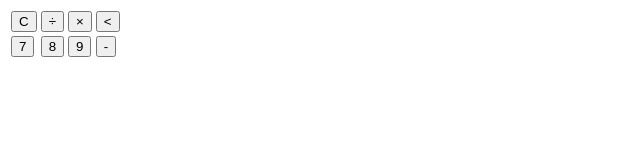
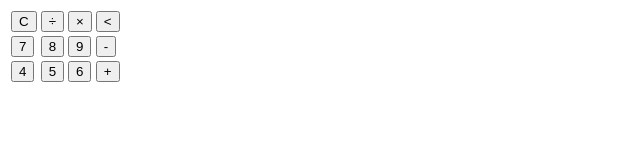
Before and after one commit to Wdidwiky/kuis-praktikum6-if7, a plain HTML site: page index.html in a window 1280 px wide. Shown: the whole page, without its empty margins (0-640 px from the left). Drawn offline with Linux system fonts and the light colour scheme.

Commit message:
update baris

```diff
--- a/index.html
+++ b/index.html
@@ -29,5 +29,11 @@
                         <td><button class="btn-number" id="9">9</button></td>
                         <td><button class="btn-operator" id="-">-</button></td>
                     </tr>
+                    <tr>
+                        <td><button class="btn-number" id="4">4</button></td>
+                        <td><button class="btn-number" id="5">5</button></td>
+                        <td><button class="btn-number" id="6">6</button></td>
+                        <td><button class="btn-operator" id="+">+</button></td>
+                    </tr>
 </body>
 </html>
```
